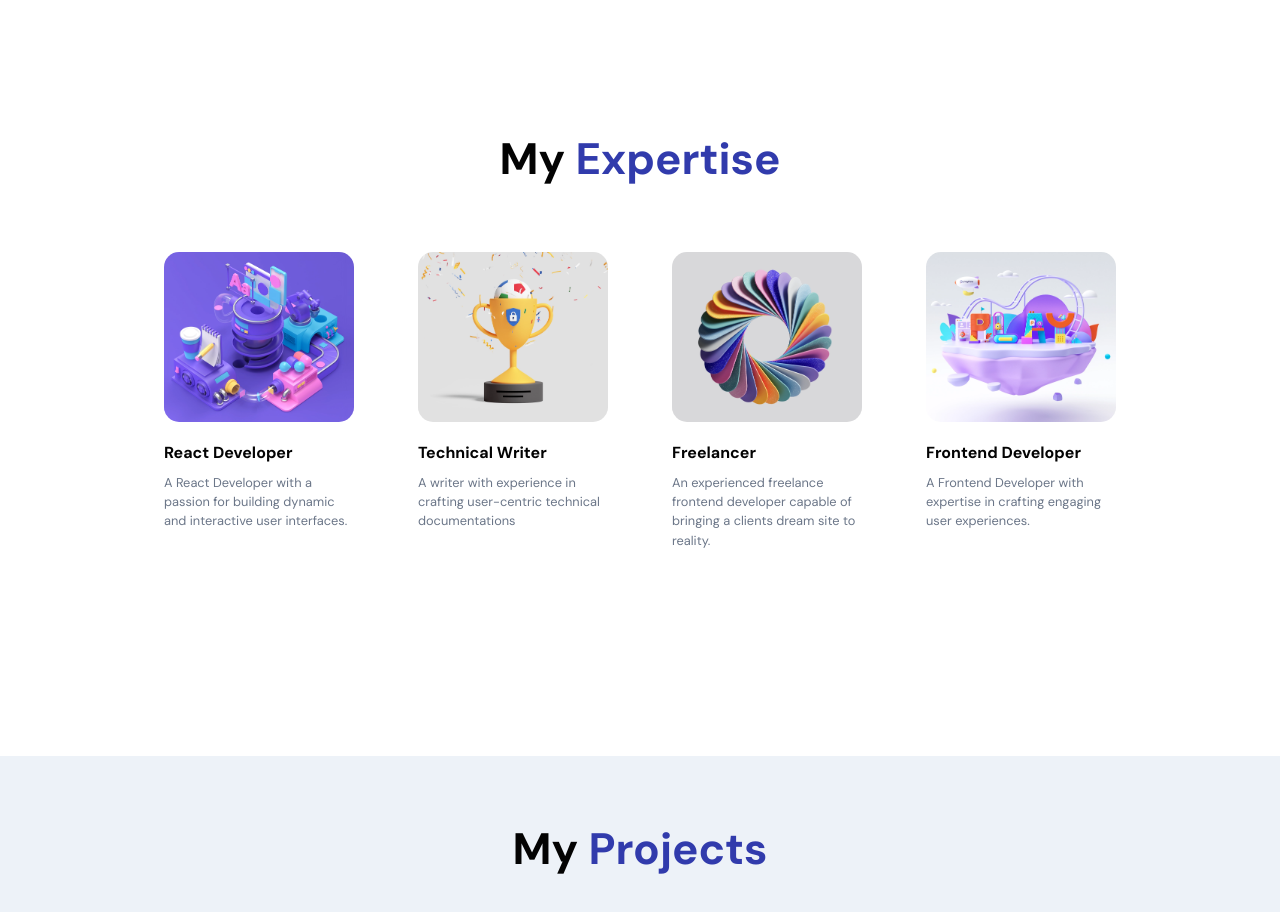
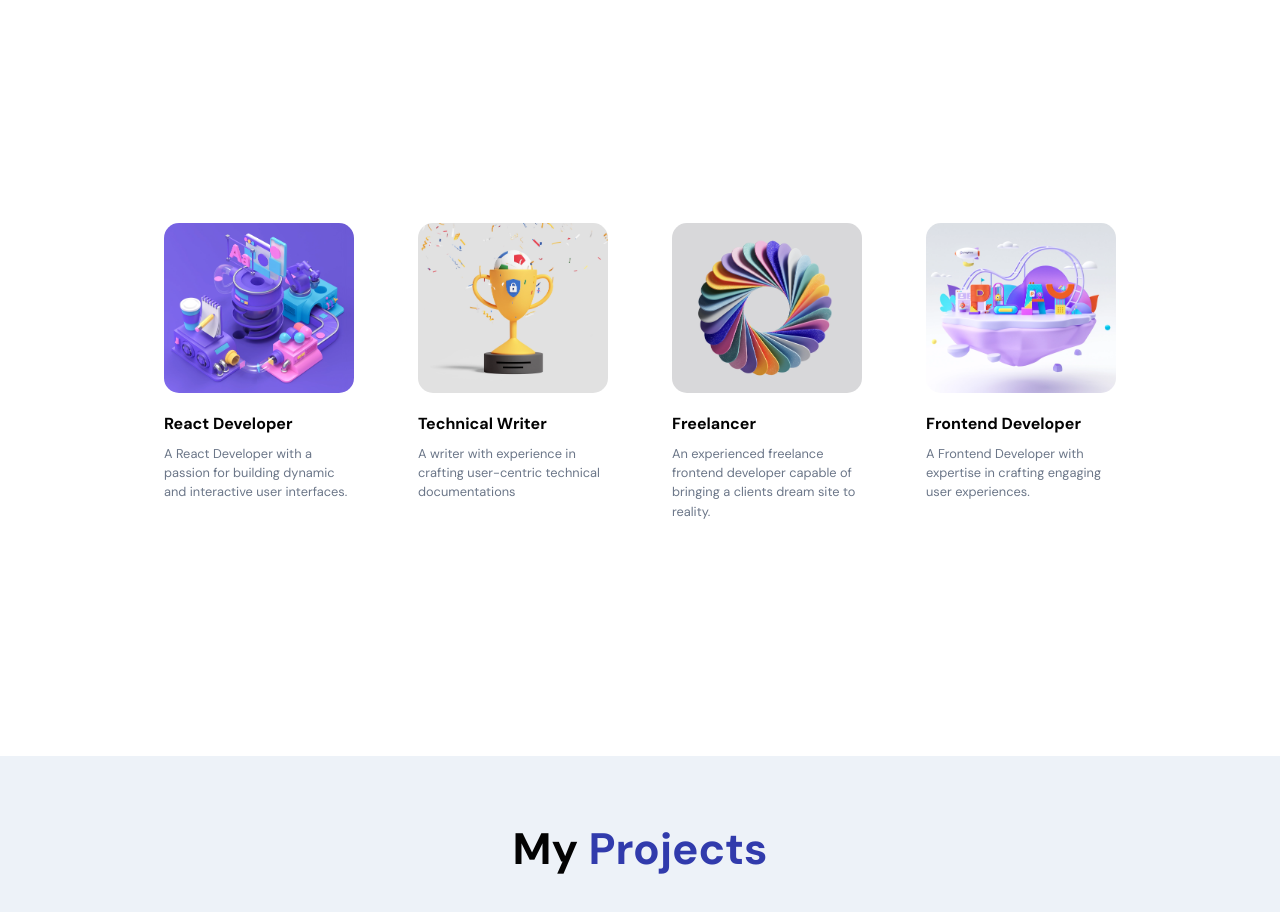
Before and after one commit to Chu-rill/Portfolio-v2, a React (Vite) app: page / in a window 1280 px wide. Shown: the part 860-1772 px from the top of the page. Built offline with nearby package versions, Linux system fonts and the light colour scheme.

Commit message:
Update About.jsx

```diff
--- a/src/container/About/About.jsx
+++ b/src/container/About/About.jsx
@@ -19,7 +19,7 @@ const About = forwardRef(function About(props, ref) {
                 transition={{ duration: 0.5 }}
             >
                 <h2 className='head-text'>
-                    My <span>Expertise</span>
+{/*                     My <span>Expertise</span> */}
                 </h2>
                 <div className="app__profiles">
                     {abouts.slice(0).reverse().map((about, index) => (
```
